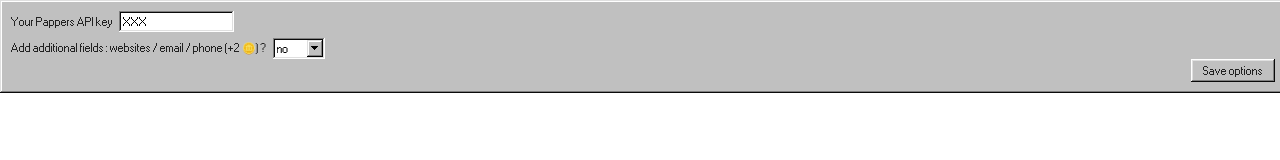
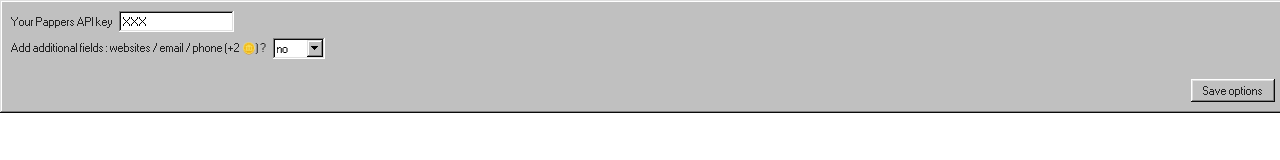
Before and after one commit to nicolahy/pappers-api, a browser extension: page html/options.html in a window 1280 px wide. Drawn offline with nearby package versions, Linux system fonts and the light colour scheme.

Commit message:
upd options

```diff
--- a/html/options.html
+++ b/html/options.html
@@ -5,10 +5,9 @@
         <meta charset="UTF-8" />
 
         <link rel="stylesheet" href="../node_modules/98.css/dist/98.css" />
-        <script src="../dist/options.js"></script>
     </head>
 
-    <body style="margin: 0; padding: 0">
+    <body style="margin: 0; padding: 0;overflow: hidden">
         <div class="window" style="width: 100%">
             <div class="window-body">
 
@@ -27,10 +26,11 @@
 
                 <div id="status"></div>
 
-                <section class="field-row" style="justify-content: flex-end">
+                <section class="field-row" style="justify-content: flex-end;margin-top: 20px">
                     <button id="save">Save options</button>
                 </section>
             </div>
         </div>
     </body>
+    <script src="../dist/options.js"></script>
 </html>
```
